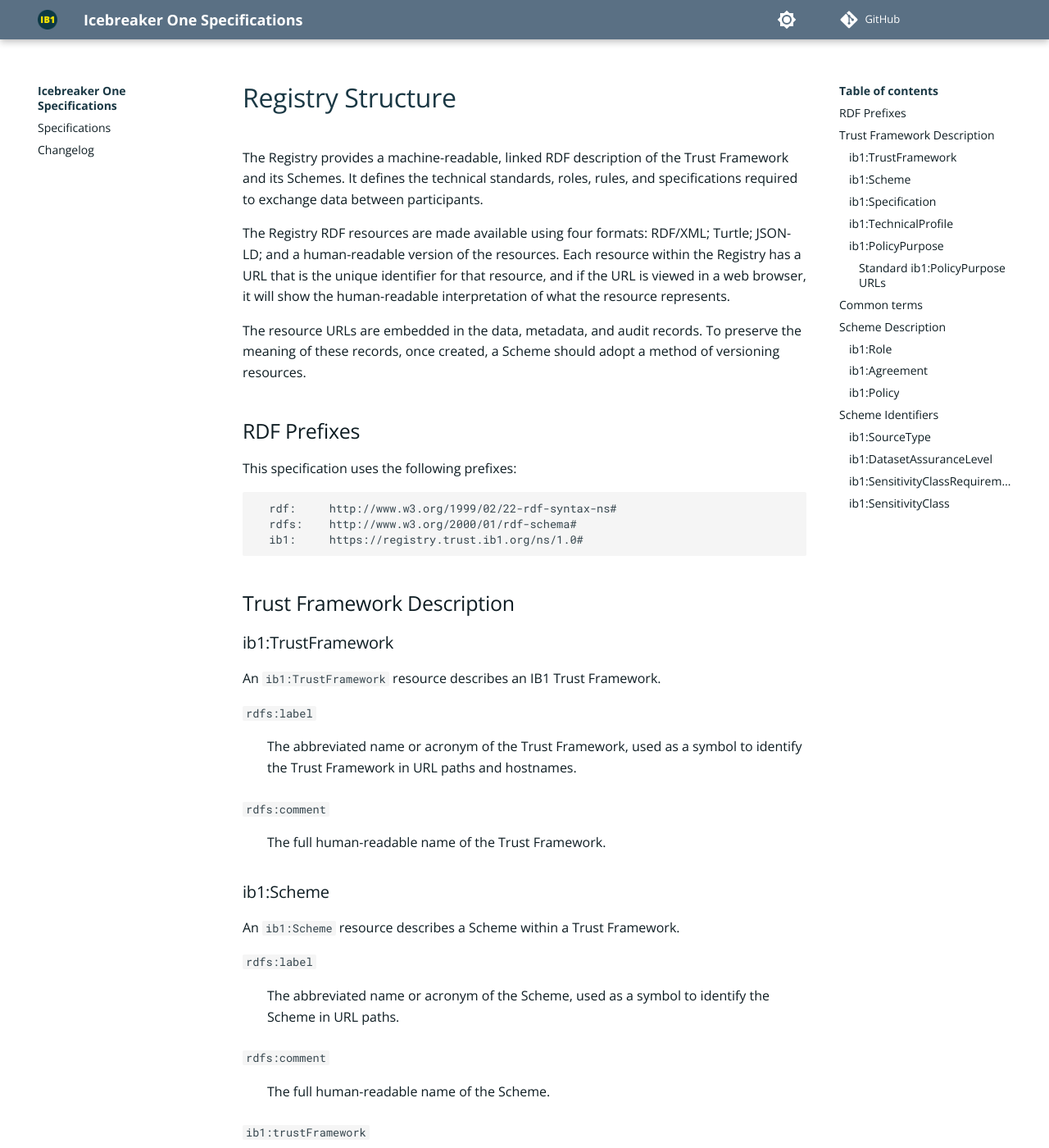
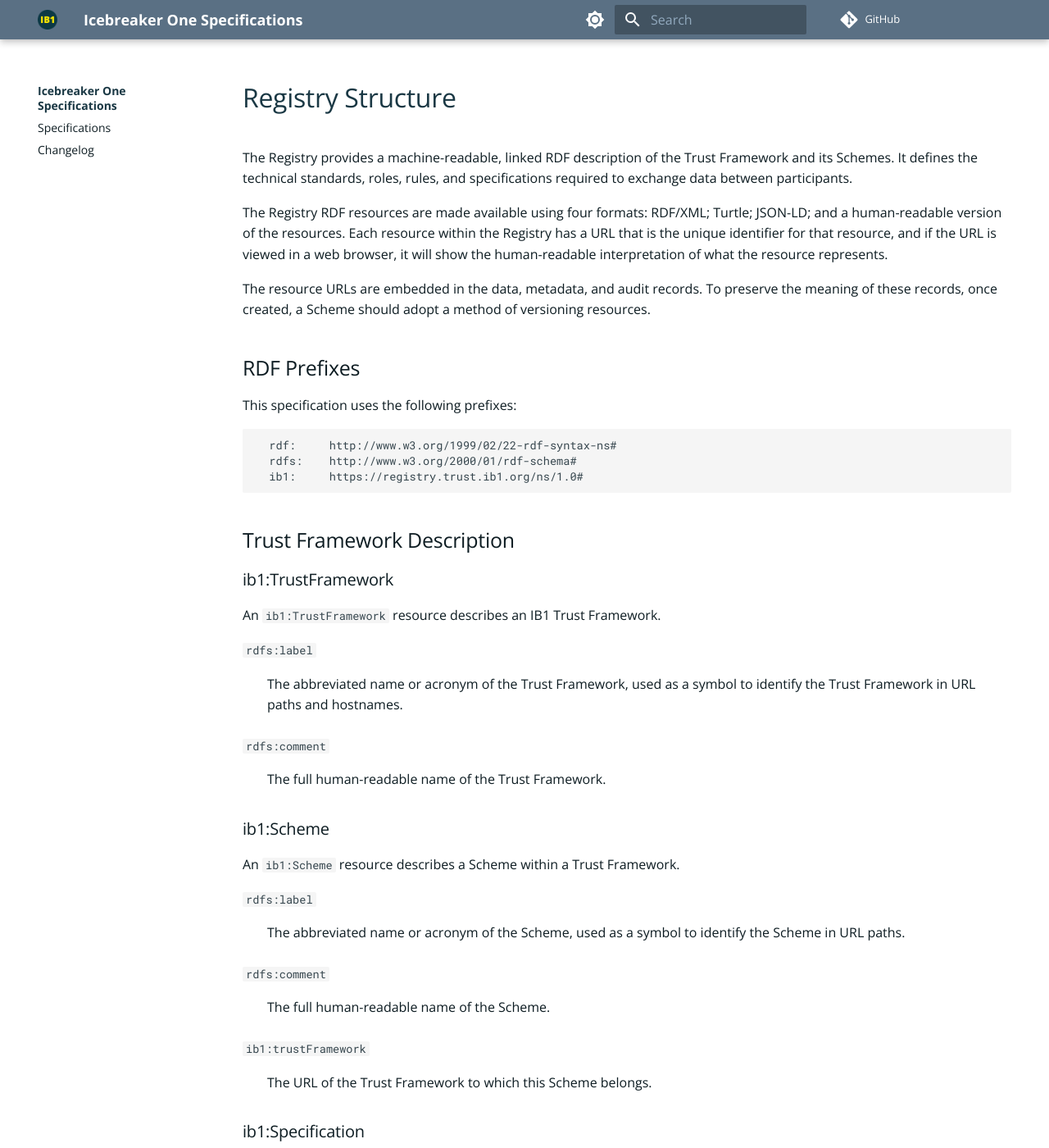
Before and after one commit to icebreakerone/ib1-technical-specifications, an MkDocs documentation site: the page built from docs/registry/1.0.md, in a window 1280 px wide and 1400 px high. Shown: the whole window at 82% size. Built offline with MkDocs 1.6.1 and Material for MkDocs 9.7.7, drawn with Linux system fonts in a browser that asks for light colours; comment, search, counter and statistics services are not loaded.

Commit message:
Add search box and linkable subsections

```diff
--- a/docs/stylesheets/extra.css
+++ b/docs/stylesheets/extra.css
@@ -84,3 +84,37 @@
   filter: invert(100%);
   background-color: #fff;
 }
+
+/* Search dropdown styling fixes */
+[data-md-color-scheme="ib1-light"] .md-search-result__meta {
+  color: #5A7084 !important;
+}
+
+[data-md-color-scheme="ib1-light"] .md-search-result__title {
+  color: #0D1C22 !important;
+}
+
+[data-md-color-scheme="ib1-light"] .md-search-result__teaser {
+  color: #1A3844 !important;
+}
+
+[data-md-color-scheme="ib1-dark"] .md-search-result__meta {
+  color: #91A9BD !important;
+}
+
+[data-md-color-scheme="ib1-dark"] .md-search-result__title {
+  color: #ffffff !important;
+}
+
+[data-md-color-scheme="ib1-dark"] .md-search-result__teaser {
+  color: #ECF0F1 !important;
+}
+
+/* Search input placeholder text */
+[data-md-color-scheme="ib1-light"] .md-search__input::placeholder {
+  color: #91A9BD !important;
+}
+
+[data-md-color-scheme="ib1-dark"] .md-search__input::placeholder {
+  color: #91A9BD !important;
+}
--- a/mkdocs.yml
+++ b/mkdocs.yml
@@ -2,18 +2,25 @@
 site_url: https://specification.docs.ib1.org
 repo_url: https://github.com/icebreakerone/ib1-technical-specifications
 nav:
-  - 'Specifications': 'index.md'
-  - 'Changelog': 'changelog.md'
+  - "Specifications": "index.md"
+  - "Changelog": "changelog.md"
 theme:
   name: material
   features:
     - navigation.expand
+    - search.suggest
+    - search.highlight
+    - search.share
+    - navigation.sections
+    - navigation.top
+    - navigation.tracking
+    - toc.follow
+    - toc.integrate
   logo: assets/logo.png
   favicon: assets/logo.png
   font:
     text: Open Sans
   palette:
-
     # Palette toggle for light mode
     - media: "(prefers-color-scheme: light)"
       scheme: ib1-light
@@ -45,3 +52,4 @@
       cards_layout_options:
         background_color: "#0D1C22"
         color: "#FFFFFF"
+  - search
```
Also changed, not shown: 2 other files.
